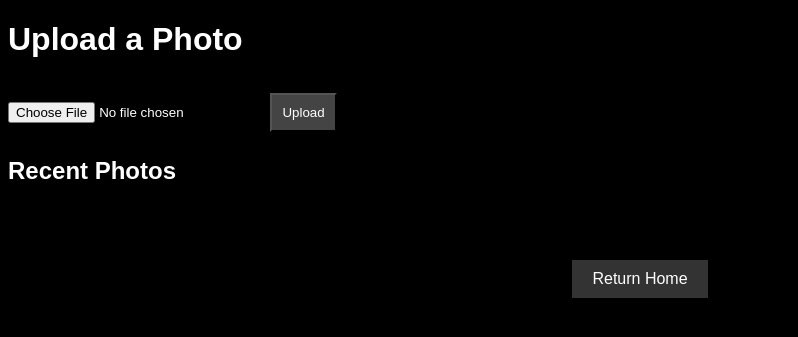
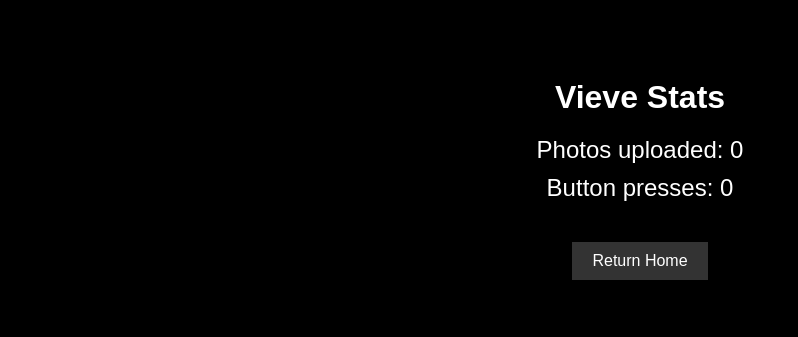
Before and after one commit to ctscreweder/vieve, a Flask app: page /stats in a window 1280 px wide. Shown: the top 337 px of the page, without its empty margins (0-798 px from the left). Run offline with Flask 3, Linux system fonts and the light colour scheme; data that the repository does not hold is empty; parts of the project's set-up code (start-up, migrations or seed data) failed here and were passed over.

Commit message:
Update stats.html

```diff
--- a/roles/vieve/files/app/templates/stats.html
+++ b/roles/vieve/files/app/templates/stats.html
@@ -1,75 +1,23 @@
 <!DOCTYPE html>
 <html>
 <head>
-  <title>Upload a Photo</title>
-  <link rel="stylesheet" href="/static/style.css">
+  <title>Stats</title>
   <style>
-    .gallery {
-      display: grid;
-      grid-template-columns: repeat(auto-fit, minmax(300px, 1fr));
-      gap: 20px;
-      justify-content: center;
-      margin-top: 30px;
-    }
-    .photo {
-      position: relative;
-    }
-    .photo img {
-      width: 100%;
-      height: auto;
-      border: 2px solid #444;
-    }
-    .delete {
-      position: absolute;
-      top: 10px;
-      right: 10px;
-      background: red;
-      color: white;
-      border: none;
-      padding: 5px 10px;
-      cursor: pointer;
-    }
-    .upload-form {
-      margin-top: 30px;
-    }
-    .return-home {
-      margin-top: 40px;
-      text-align: center;
-    }
-    .return-home button {
-      padding: 10px 20px;
-      font-size: 16px;
-      background-color: #333;
-      color: white;
-      border: none;
-      cursor: pointer;
-    }
+    body { background-color: black; color: white; font-family: Arial, sans-serif; text-align: center; padding-top: 50px; }
+    h1, h2 { margin-bottom: 20px; }
+    .stat { font-size: 24px; margin: 10px 0; }
   </style>
 </head>
 <body>
-  <h1>Upload a Photo</h1>
-
-  <form method="POST" enctype="multipart/form-data" class="upload-form">
-    <input type="file" name="photo" required>
-    <button type="submit">Upload</button>
+  <h1>Vieve Stats</h1>
+  <div class="stat">Photos uploaded: {{ photo_count }}</div>
+  <div class="stat">Button presses: {{ event_count }}</div>
+<div style="text-align:center; margin-top:40px;">
+  <form action="/" method="get">
+    <button style="padding:10px 20px; font-size:16px; background-color:#333; color:white; border:none; cursor:pointer;">
+      Return Home
+    </button>
   </form>
-
-  <h2>Recent Photos</h2>
-  <div class="gallery">
-    {% for photo in photos %}
-      <div class="photo">
-        <img src="/static/uploads/{{ photo[0] }}" alt="Photo">
-        <form method="GET" action="/delete/{{ photo[0] }}">
-          <button class="delete">Delete</button>
-        </form>
-      </div>
-    {% endfor %}
-  </div>
-
-  <div class="return-home">
-    <form action="/" method="get">
-      <button>Return Home</button>
-    </form>
-  </div>
+</div>
 </body>
 </html>
```
